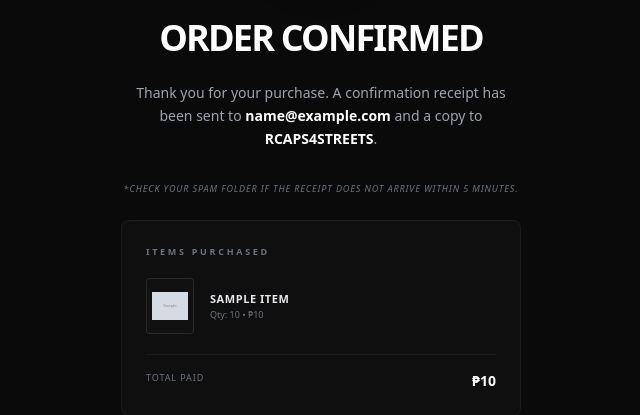
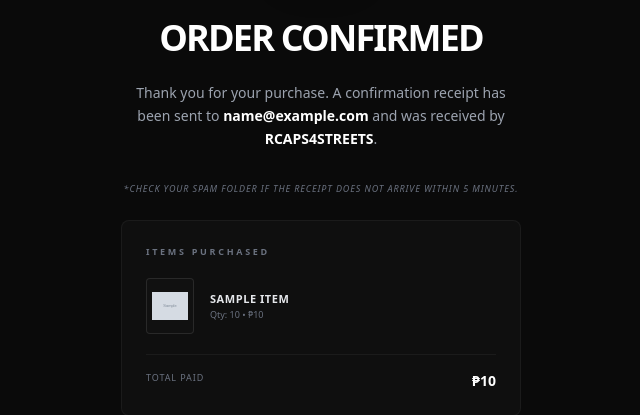
Before and after one commit to jaspher19/rr-caps, a Flask app: template templates/success.html in a window 1280 px wide. Shown: the part 205-620 px from the top of the page, without its empty margins (319-959 px from the left). Run offline with Flask 3, Linux system fonts and the light colour scheme; the template is opened without the code that fills it: most values are stand-ins (such as "Sample title", 1, 10 or a date in 2020); grey boxes marked "Sample" are stand-in pictures; some libraries are stand-ins or nearby versions.

Commit message:
text updated

```diff
--- a/templates/success.html
+++ b/templates/success.html
@@ -20,7 +20,7 @@
     <h1 class="text-4xl font-extrabold tracking-tighter uppercase mb-6">Order Confirmed</h1>
 
     <p class="text-gray-400 text-sm leading-relaxed mb-8">
-      Thank you for your purchase. A confirmation receipt has been sent to <span class="text-white font-bold">{{ email }}</span> and a copy to <span class="text-white font-bold">RCAPS4STREETS</span>.
+      Thank you for your purchase. A confirmation receipt has been sent to <span class="text-white font-bold">{{ email }}</span> and was received by <span class="text-white font-bold">RCAPS4STREETS</span>.
     </p>
 
     <p class="text-[9px] text-gray-500 uppercase tracking-widest mb-6 italic">
```
